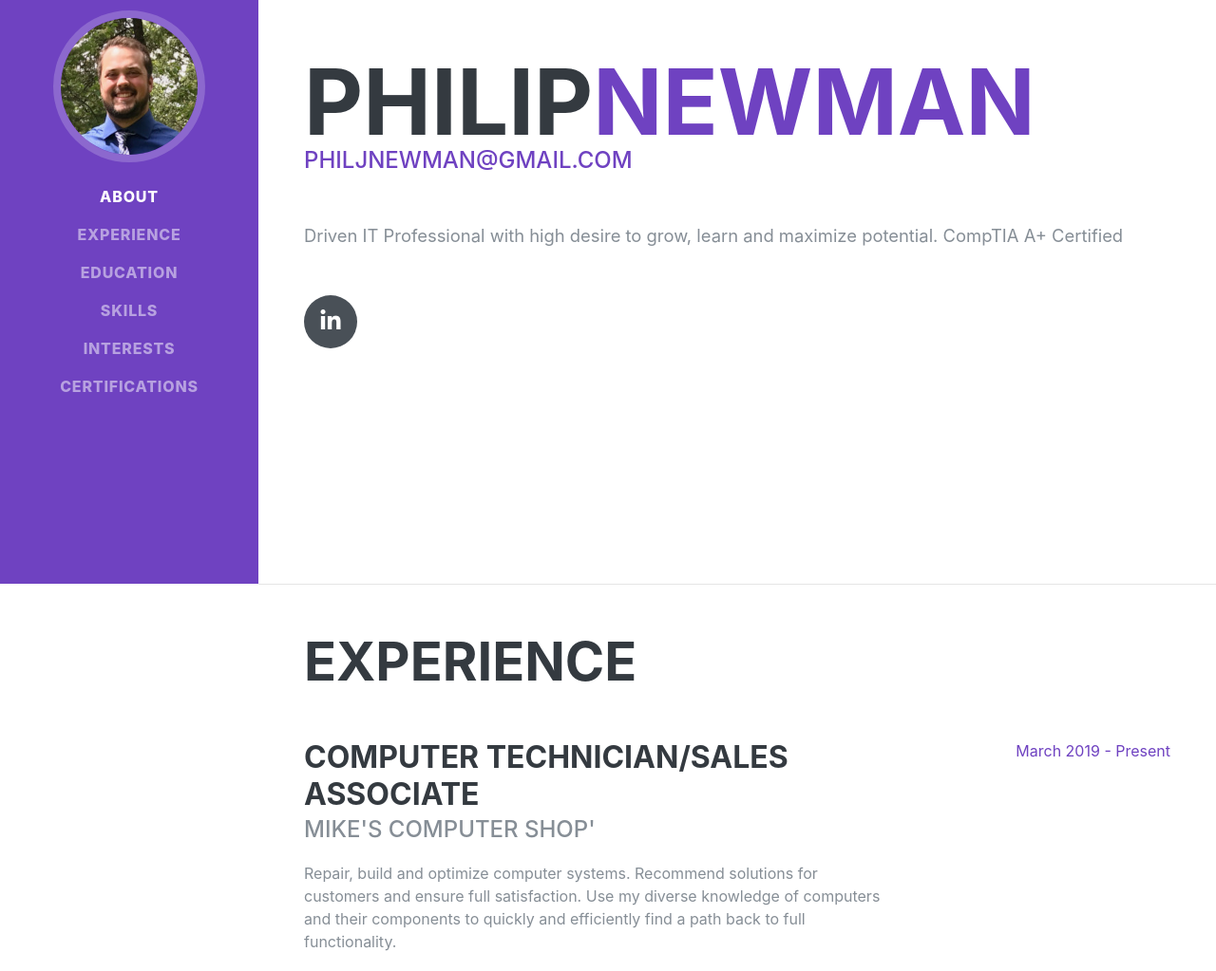
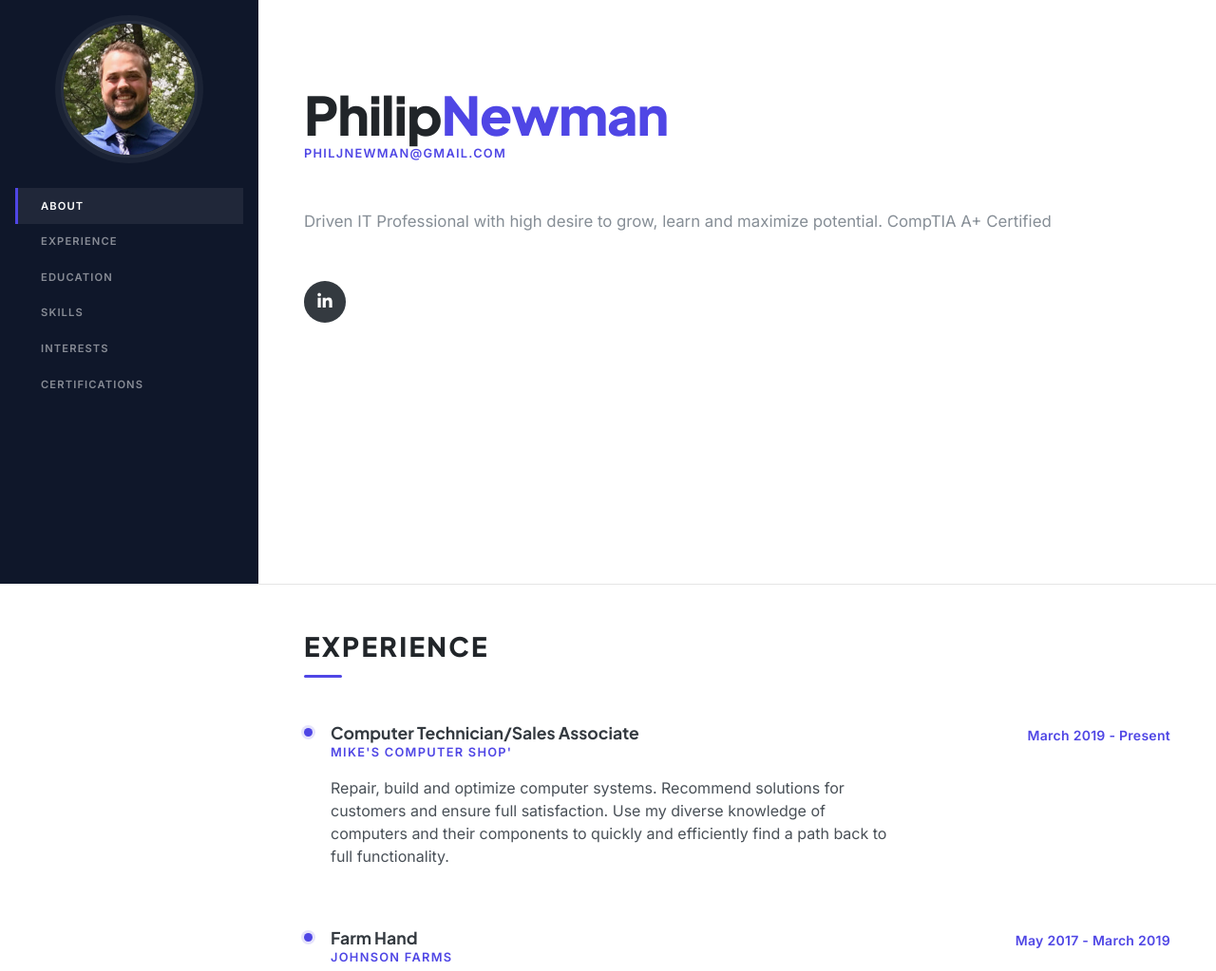
Before and after one commit to compactly8274/philjnewmanresume, a Gatsby site: page / in a window 1280 px wide. Shown: the part 185-1208 px from the top of the page at 95% size. Built offline with nearby package versions, Linux system fonts and the light colour scheme; Gatsby itself is replaced by a stand-in of ours; a web font is replaced by a local one.

Commit message:
Modernize website design
- Switch sidebar from flat purple to deep slate (#0f172a)
- Replace purple accent with modern indigo (#4f46e5)
- Replace Saira Extra Condensed + Muli with Inter + Plus Jakarta Sans
- Add decorative underline accent to h2 section headings
- Add timeline dot indicators to resume items
- Refine nav with active left-border indicator and hover transitions
- Smaller, tighter h1 name treatment with modern letter-spacing
- Softer subheading style (smaller, uppercase, primary color)
- Smooth hover transitions on social icons and nav links

```diff
--- a/src/assets/sass/_global.scss
+++ b/src/assets/sass/_global.scss
@@ -3,8 +3,9 @@
 body {
   @include body-font;
   padding-top: 54px;
-  color: $gray-600;
+  color: $gray-700;
 }
+
 @media (min-width: 992px) {
   body {
     padding-top: 0;
@@ -20,52 +21,80 @@ h5,
 h6 {
   @include heading-font;
   font-weight: 700;
+  color: $gray-900;
+}
+
+h1 {
+  font-size: 3.5rem;
+  line-height: 1.1;
+  font-weight: 800;
+  letter-spacing: -0.02em;
+}
+
+h2 {
+  font-size: 1.75rem;
+  font-weight: 800;
   text-transform: uppercase;
+  letter-spacing: 0.08em;
+  position: relative;
+  padding-bottom: 1rem;
+
+  &::after {
+    content: '';
+    display: block;
+    position: absolute;
+    bottom: 0;
+    left: 0;
+    width: 2.5rem;
+    height: 3px;
+    background-color: $primary;
+    border-radius: 2px;
+  }
+}
+
+h3 {
+  font-size: 1.1rem;
+  font-weight: 700;
   color: $gray-800;
 }
 
-h1 {
-  font-size: 6rem;
-  line-height: 5.5rem;
-}
-
-h2 {
-  font-size: 3.5rem;
-}
-
-h3 {
-  font-size: 2rem;
-}
-
 p.lead {
-  font-size: 1.15rem;
+  font-size: 1.05rem;
   font-weight: 400;
+  color: $gray-600;
+  line-height: 1.75;
 }
 
 .subheading {
+  font-weight: 600;
+  @include body-font;
+  font-size: 0.8rem;
+  letter-spacing: 0.1em;
   text-transform: uppercase;
-  font-weight: 500;
-  @include heading-font;
-  font-size: 1.5rem;
+  color: $primary;
 }
 
 .social-icons {
   a {
-    display: inline-block;
-    height: 3.5rem;
-    width: 3.5rem;
-    background-color: $gray-700;
+    display: inline-flex;
+    align-items: center;
+    justify-content: center;
+    height: 2.75rem;
+    width: 2.75rem;
+    background-color: $gray-800;
     color: $white !important;
-    border-radius: 100%;
-    text-align: center;
-    font-size: 1.5rem;
-    line-height: 3.5rem;
-    margin-right: 1rem;
+    border-radius: 50%;
+    font-size: 1.1rem;
+    margin-right: 0.75rem;
+    transition: background-color 0.2s ease, transform 0.2s ease;
+
     &:last-child {
       margin-right: 0;
     }
+
     &:hover {
       background-color: $primary;
+      transform: translateY(-2px);
     }
   }
 }
--- a/src/assets/sass/_mixins.scss
+++ b/src/assets/sass/_mixins.scss
@@ -1,8 +1,8 @@
 // Mixins
 
 @mixin body-font {
-  font-family: 'Muli', -apple-system, BlinkMacSystemFont, 'Segoe UI', Roboto, 'Helvetica Neue', Arial, sans-serif, 'Apple Color Emoji', 'Segoe UI Emoji', 'Segoe UI Symbol', 'Noto Color Emoji';
+  font-family: 'Inter', -apple-system, BlinkMacSystemFont, 'Segoe UI', Roboto, 'Helvetica Neue', Arial, sans-serif;
 }
 @mixin heading-font {
-  font-family: 'Saira Extra Condensed', -apple-system, BlinkMacSystemFont, 'Segoe UI', Roboto, 'Helvetica Neue', Arial, sans-serif, 'Apple Color Emoji', 'Segoe UI Emoji', 'Segoe UI Symbol', 'Noto Color Emoji';
+  font-family: 'Plus Jakarta Sans', -apple-system, BlinkMacSystemFont, 'Segoe UI', Roboto, 'Helvetica Neue', Arial, sans-serif;
 }
--- a/src/assets/sass/_nav.scss
+++ b/src/assets/sass/_nav.scss
@@ -1,12 +1,27 @@
 #sideNav {
+  background-color: $sidebar-bg !important;
+
   .navbar-nav .nav-item .nav-link {
-    font-weight: 800;
-    letter-spacing: 0.05rem;
+    font-weight: 600;
+    letter-spacing: 0.1em;
     text-transform: uppercase;
+    font-size: 0.7rem;
+    color: rgba(255, 255, 255, 0.5);
+    padding: 0.65rem 1.5rem;
+    transition: color 0.15s ease, background-color 0.15s ease,
+      border-color 0.15s ease;
+
+    &:hover {
+      color: rgba(255, 255, 255, 0.85);
+      background-color: rgba(255, 255, 255, 0.04);
+    }
   }
+
   .navbar-toggler {
+    border-color: rgba(255, 255, 255, 0.15);
+
     &:focus {
-      outline-color: lighten($primary, 15%);
+      outline-color: $primary;
     }
   }
 }
@@ -23,17 +38,21 @@
 
     width: $sidebar-base-width;
     height: 100vh;
+
     .navbar-brand {
       display: flex;
 
       margin: auto auto 0;
-      padding: 0.5rem;
+      padding: 1rem 0.5rem;
+
       .img-profile {
-        max-width: 10rem;
-        max-height: 10rem;
-        border: 0.5rem solid fade-out($white, 0.8);
+        max-width: 9rem;
+        max-height: 9rem;
+        border: 3px solid rgba(255, 255, 255, 0.1);
+        box-shadow: 0 0 0 6px rgba(255, 255, 255, 0.05);
       }
     }
+
     .navbar-collapse {
       display: flex;
       align-items: flex-start;
@@ -41,15 +60,27 @@
 
       width: 100%;
       margin-bottom: auto;
+      padding-top: 0.5rem;
+
       .navbar-nav {
         flex-direction: column;
 
         width: 100%;
+
         .nav-item {
           display: block;
+
           .nav-link {
             display: block;
+            border-left: 3px solid transparent;
+            text-align: left;
           }
+        }
+
+        .nav-item.active .nav-link {
+          color: $white;
+          border-left-color: $primary;
+          background-color: rgba(255, 255, 255, 0.07);
         }
       }
     }
--- a/src/assets/sass/_resume-item.scss
+++ b/src/assets/sass/_resume-item.scss
@@ -2,13 +2,37 @@ section.resume-section {
   padding-top: 5rem !important;
   padding-bottom: 5rem !important;
   max-width: 75rem;
+
   .resume-item {
+    position: relative;
+    padding-left: 1.75rem;
+
+    &::before {
+      content: '';
+      position: absolute;
+      left: 0;
+      top: 5px;
+      width: 9px;
+      height: 9px;
+      border-radius: 50%;
+      background-color: $primary;
+      box-shadow: 0 0 0 3px rgba($primary, 0.15);
+    }
+
     .resume-content {}
+
     .resume-date {
       min-width: none;
+
+      .text-primary {
+        font-size: 0.875rem;
+        font-weight: 600;
+        letter-spacing: 0.02em;
+      }
     }
   }
 }
+
 @media (min-width: 768px) {
   section.resume-section {
     min-height: 100vh;
@@ -19,6 +43,7 @@ section.resume-section {
     }
   }
 }
+
 @media (min-width: 992px) {
   section.resume-section {
     padding-top: 3rem !important;
--- a/src/assets/sass/_variables.scss
+++ b/src/assets/sass/_variables.scss
@@ -15,7 +15,7 @@ $gray-900: #212529 !default;
 $black: #000 !default;
 
 $blue: #007bff !default;
-$indigo: #6610f2 !default;
+$indigo: #4f46e5 !default;
 $purple: #6f42c1 !default;
 $pink: #e83e8c !default;
 $red: #dc3545 !default;
@@ -25,7 +25,7 @@ $green: #28a745 !default;
 $teal: #20c997 !default;
 $cyan: #17a2b8 !default;
 
-$primary: $purple !default;
+$primary: $indigo !default;
 $secondary: $gray-600 !default;
 $success: $green !default;
 $info: $cyan !default;
@@ -37,3 +37,4 @@ $dark: $gray-800 !default;
 // Page Variables
 
 $sidebar-base-width: 17rem;
+$sidebar-bg: #0f172a;
--- a/src/assets/sass/resume.scss
+++ b/src/assets/sass/resume.scss
@@ -7,5 +7,4 @@
 @import 'resume-item.scss';
 @import 'bootstrap-overrides.scss';
 @import './fontawesome/css/all.min.css';
-@import url('https://fonts.googleapis.com/css?family=Saira+Extra+Condensed:500,700');
-@import url('https://fonts.googleapis.com/css?family=Muli:400,400i,800,800i');
+@import url('https://fonts.googleapis.com/css2?family=Inter:wght@300;400;500;600;700;800&family=Plus+Jakarta+Sans:wght@600;700;800&display=swap');
```
